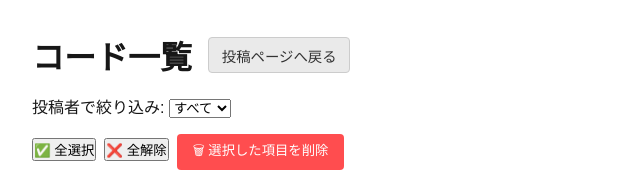
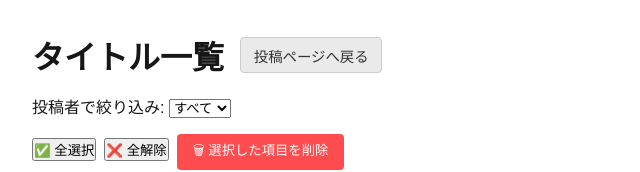
Before and after one commit to yo21pilots/mypastebin, a Next.js app: page /list in a window 1280 px wide. Shown: the top 172 px of the page, without its empty margins (0-640 px from the left). Built offline with nearby package versions, Linux system fonts and the light colour scheme; no server answers; the database is empty.

Commit message:
Update list.js

```diff
--- a/pages/list.js
+++ b/pages/list.js
@@ -85,7 +85,7 @@ export default function ListPage({ snippets, selectedAuthor }) {
         marginBottom: '1rem'
       }}>
         <div style={{ display: 'flex', alignItems: 'center' }}>
-          <h1 style={{ margin: 0, marginRight: '1rem' }}>コード一覧</h1>
+          <h1 style={{ margin: 0, marginRight: '1rem' }}>タイトル一覧</h1>
           <a href="/" style={{
             padding: '0.4rem 0.8rem',
             fontSize: '0.9rem',
```
